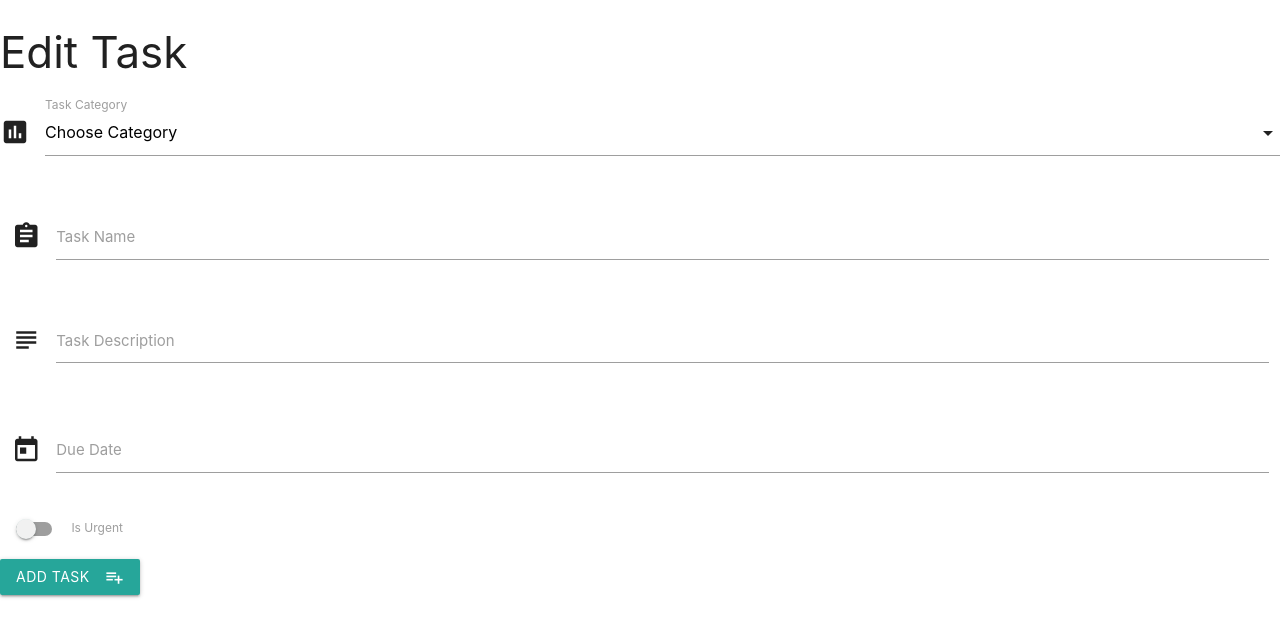
After one commit to diebraga/task_app_flask, a Flask app: template templates/edittask.html in a window 1280 px wide. The commit adds this page. Shown: the top 637 px of the page. Run offline with Flask 2, Linux system fonts and the light colour scheme; the template is opened without the code that fills it, so the values that code supplies are empty; some libraries are stand-ins or nearby versions.

Commit message:
edit fuc and page added

```diff
--- a/app.py
+++ b/app.py
@@ -29,6 +29,11 @@ def insert_task():
     tasks.insert_one(request.form.to_dict())
     return redirect(url_for('get_tasks'))
 
+@app.route('/edit_task/<task_id>')
+def edit_task(task_id):
+    the_task =  mongo.db.tasks.find_one({"_id": ObjectId(task_id)})
+    all_categories =  mongo.db.categories.find()
+    return render_template('edittask.html', task=the_task,categories=all_categories)
 
 
 app.run(debug=True)
--- /dev/null
+++ b/templates/edittask.html
@@ -0,0 +1,55 @@
+{% extends 'base.html'%} {% block content %}
+
+<h3>Edit Task</h3>
+<div class="row">
+    <form action="{{ url_for('edit_task', task_id=task._id) }}" method="POST"  class="col s12">
+        <div class="row">
+            <div class="row">
+                <div class="input-field col s12">
+                    <i class="material-icons prefix">poll</i>
+                    <select id="category" name="category_name">
+                  <option value="" disabled selected>Choose Category</option>
+                  {% for cat in categories %}
+                      <option value="{{cat.category_name}}">{{cat.category_name}}</option>
+                  {% endfor %}
+                </select>
+                    <label>Task Category</label>
+                </div>
+            </div>
+            <div class="input-field col s12">
+                <i class="material-icons prefix">assignment</i>
+                <input id="task_name" name="task_name" type="text">
+                <label for="icon_prefix">Task Name</label>
+            </div>
+        </div>
+        <div class="row">
+            <div class="input-field col s12">
+                <i class="material-icons prefix">subject</i>
+                <textarea name="task_description" id="task_description" class="materialize-textarea"></textarea>
+                <label for="icon_telephone">Task Description</label>
+            </div>
+        </div>
+        <div class="row">
+            <div class="input-field col s12">
+                <i class="material-icons prefix">today</i>
+                <input id="due_date" name="due_date" type="text" class="datepicker">
+                <label for="icon_prefix">Due Date</label>
+            </div>
+        </div>
+        <div class="row">
+            <div class="switch">
+                <label>
+                  <input id="is_urgent" name="is_urgent" type="checkbox">
+                  <span class="lever"></span>
+                  Is Urgent
+                </label>
+            </div>
+        </div>
+        <div class="row">
+            <button class="btn waves-effect waves-light" type="submit" name="action">Add Task
+                <i class="material-icons right">playlist_add</i>
+             </button>
+        </div>
+    </form>
+</div>
+{% endblock %}
```
Also changed, not shown: templates/tasks.html (+12 -6 lines).
